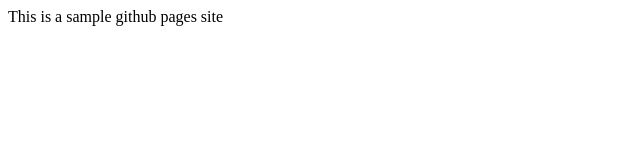
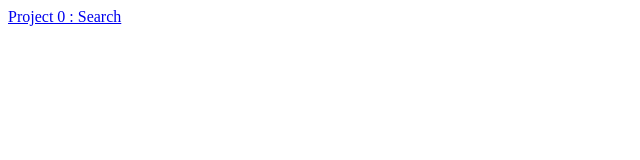
Before and after one commit to eviday2017/eviday2017.github.io, a plain HTML site: page index.html in a window 1280 px wide. Shown: the whole page, without its empty margins (0-640 px from the left). Drawn offline with Linux system fonts and the light colour scheme.

Commit message:
Updated main index file

```diff
--- a/index.html
+++ b/index.html
@@ -4,6 +4,6 @@
         <title>Sample github pages Eviday</title>
     </head>
     <body>
-        This is a sample github pages site
+        <a href="search/index.html">Project 0 : Search</a>
     </body>
 </html>
```
Also changed, not shown: 2 other files.
